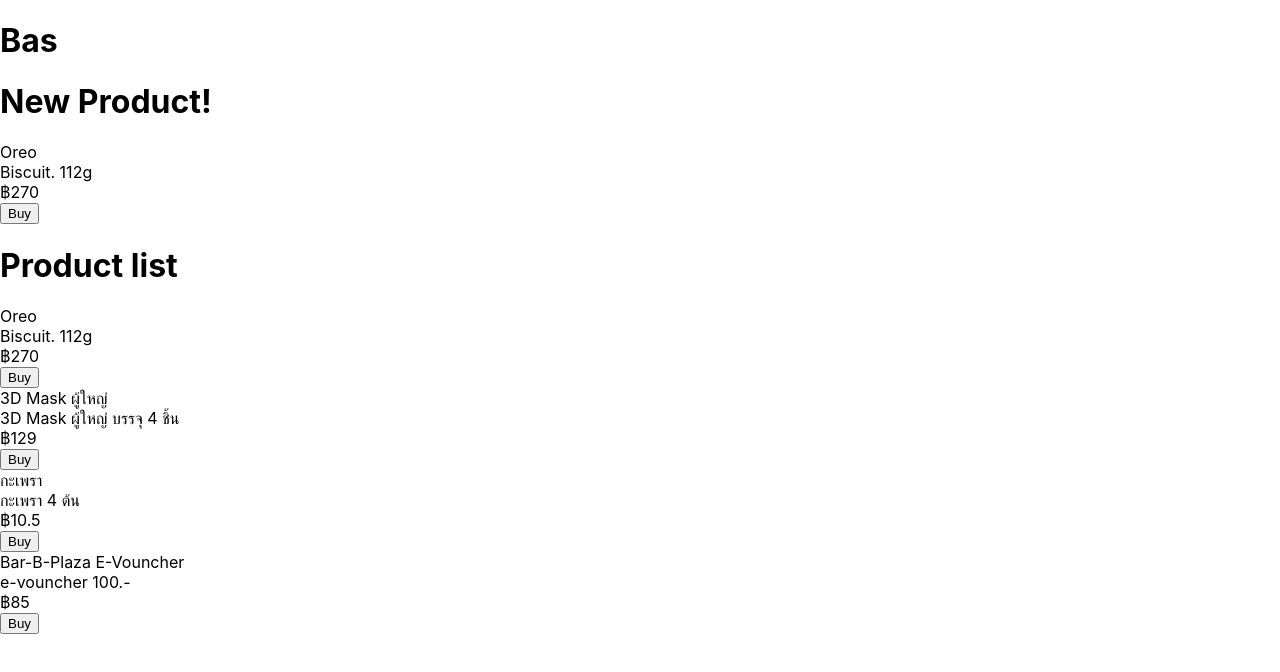
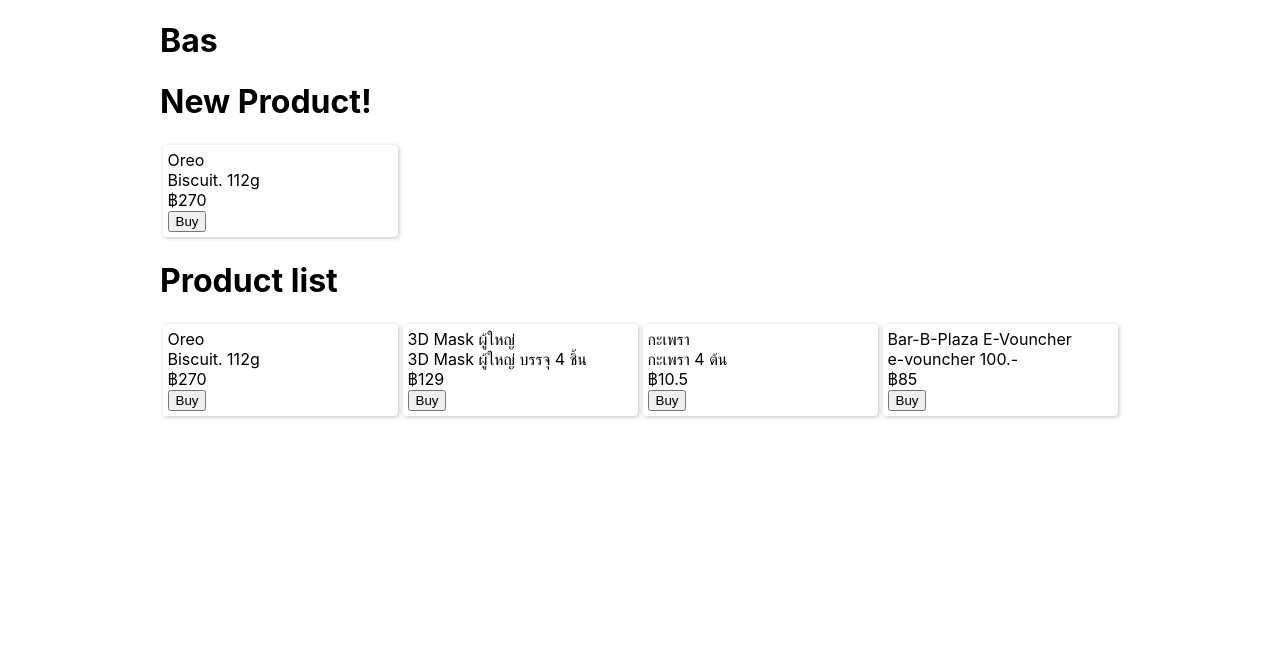
Before and after one commit to bazsup/react-workshop-example, a React (Create React App) app: page / in a window 1280 px wide. Shown: the top 672 px of the page. Built offline with nearby package versions, Linux system fonts and the light colour scheme.

Commit message:
[EDIT] style product-card

```diff
--- a/src/App.css
+++ b/src/App.css
@@ -1,38 +1,21 @@
-.App {
-  text-align: center;
+* {
+  box-sizing: border-box;
+}
+.container {
+  width: 960px;
+  margin: auto;
 }
 
-.App-logo {
-  height: 40vmin;
-  pointer-events: none;
+.product-list {
+  width: 100%;
 }
 
-@media (prefers-reduced-motion: no-preference) {
-  .App-logo {
-    animation: App-logo-spin infinite 20s linear;
-  }
+.product-card {
+  display: inline-block;
+  width: 235px;
+  margin: 2.5px;
+  border-radius: 4px;
+  padding: 5px;
+  background: #FFFFFF;
+  box-shadow: 1px 1px 4px rgba(0, 0, 0, 0.25);
 }
-
-.App-header {
-  background-color: #282c34;
-  min-height: 100vh;
-  display: flex;
-  flex-direction: column;
-  align-items: center;
-  justify-content: center;
-  font-size: calc(10px + 2vmin);
-  color: white;
-}
-
-.App-link {
-  color: #61dafb;
-}
-
-@keyframes App-logo-spin {
-  from {
-    transform: rotate(0deg);
-  }
-  to {
-    transform: rotate(360deg);
-  }
-}
```
